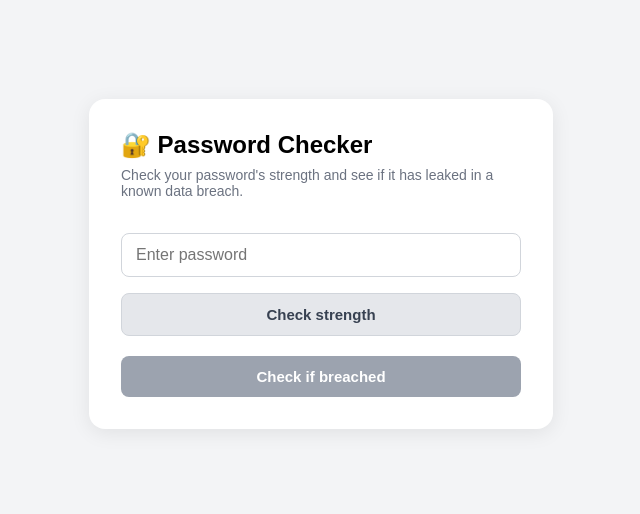
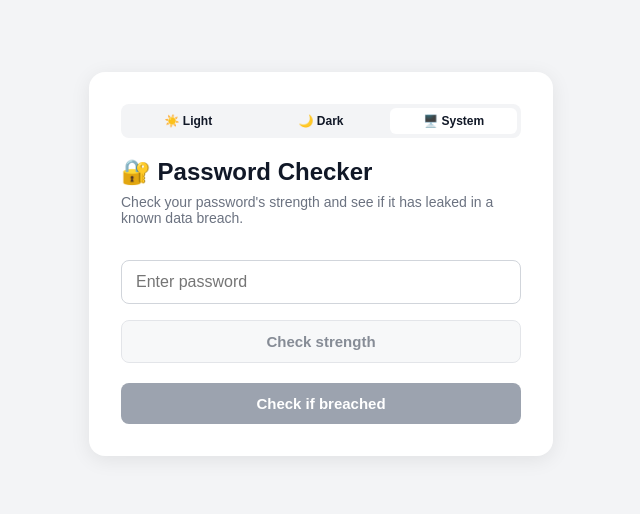
Before and after one commit to bibashthapa143/password-breach-checker-, a Next.js app: page / in a window 1280 px wide. Shown: the part 160-674 px from the top of the page, without its empty margins (319-959 px from the left). Built offline with nearby package versions, Linux system fonts and the light colour scheme.

Commit message:
add theme switching functionality and improve UI color handling

```diff
--- a/app/page.js
+++ b/app/page.js
@@ -1,6 +1,6 @@
 "use client";
 
-import { useState } from "react";
+import { useState, useEffect } from "react";
 import zxcvbn from "zxcvbn";
 
 export default function Home() {
@@ -9,11 +9,43 @@ export default function Home() {
   const [breachCount, setBreachCount] = useState(null); // null = not checked, -1 = error
   const [checking, setChecking] = useState(false);
 
-  // --- 1. Strength scoring using zxcvbn (made by Dropbox) ---
-  // zxcvbn checks against real leaked-password patterns, common words,
-  // keyboard patterns (like "qwerty"), dates, and repeated characters -
-  // much smarter than plain regex rules.
-  // It returns a score from 0 (worst) to 4 (best).
+  // --- Theme: "light", "dark", or "system" ---
+  const [theme, setTheme] = useState("system");
+  const [resolvedTheme, setResolvedTheme] = useState("light");
+
+  useEffect(() => {
+    if (theme === "system") {
+      const prefersDark = window.matchMedia("(prefers-color-scheme: dark)").matches;
+      setResolvedTheme(prefersDark ? "dark" : "light");
+    } else {
+      setResolvedTheme(theme);
+    }
+  }, [theme]);
+
+  useEffect(() => {
+    if (theme !== "system") return;
+    const media = window.matchMedia("(prefers-color-scheme: dark)");
+    function handleChange(e) {
+      setResolvedTheme(e.matches ? "dark" : "light");
+    }
+    media.addEventListener("change", handleChange);
+    return () => media.removeEventListener("change", handleChange);
+  }, [theme]);
+
+  const isDark = resolvedTheme === "dark";
+
+  const colors = {
+    pageBg: isDark ? "#111827" : "#f3f4f6",
+    cardBg: isDark ? "#1f2937" : "#fff",
+    text: isDark ? "#f9fafb" : "#111827",
+    subtext: isDark ? "#9ca3af" : "#6b7280",
+    inputBg: isDark ? "#111827" : "#fff",
+    inputBorder: isDark ? "#374151" : "#d1d5db",
+    barTrack: isDark ? "#374151" : "#e5e7eb",
+    strengthBtnBg: isDark ? "#374151" : "#f3f4f6",
+    strengthBtnText: isDark ? "#f9fafb" : "#374151",
+  };
+
   function getStrength(pwd) {
     const result = zxcvbn(pwd);
     if (result.score <= 1) return "Weak";
@@ -21,10 +53,6 @@ export default function Home() {
     return "Strong";
   }
 
-  // --- 2. Turn the password into a SHA-1 hash ---
-  // We never send the real password anywhere. We only send the first
-  // 5 characters of its hash to the breach API (this is called
-  // "k-anonymity" - it's how haveibeenpwned.com protects your password).
   async function sha1(text) {
     const data = new TextEncoder().encode(text);
     const hashBuffer = await crypto.subtle.digest("SHA-1", data);
@@ -35,7 +63,6 @@ export default function Home() {
       .toUpperCase();
   }
 
-  // --- 3. Ask the "Have I Been Pwned" API if this password leaked before ---
   async function checkBreach() {
     if (!password) return;
     setChecking(true);
@@ -43,13 +70,12 @@ export default function Home() {
 
     try {
       const hash = await sha1(password);
-      const prefix = hash.slice(0, 5); // first 5 chars, sent to API
-      const suffix = hash.slice(5); // rest, kept on our side only
+      const prefix = hash.slice(0, 5);
+      const suffix = hash.slice(5);
 
       const response = await fetch(`https://api.pwnedpasswords.com/range/${prefix}`);
       const text = await response.text();
 
-      // API returns many lines like: "SUFFIX:COUNT"
       const lines = text.split("\n");
       let found = 0;
       for (const line of lines) {
@@ -61,13 +87,11 @@ export default function Home() {
       }
       setBreachCount(found);
 
-      // Even if the password looks complex, a leaked password is never
-      // actually safe. Force the label to "Weak" if it's been breached.
       if (found > 0) {
         setStrength("Weak");
       }
     } catch (error) {
-      setBreachCount(-1); // something went wrong (e.g. no internet)
+      setBreachCount(-1);
     }
 
     setChecking(false);
@@ -76,49 +100,86 @@ export default function Home() {
   function handleChange(e) {
     const value = e.target.value;
     setPassword(value);
-    setStrength(null); // clear old result whenever password changes
+    setStrength(null);
     setBreachCount(null);
   }
 
-  // Runs when the "Check strength" button is clicked
   function handleCheckStrength() {
     if (!password) return;
     setStrength(getStrength(password));
   }
 
-  // Color + fill-width for each strength level (used for the little bar below the input)
   const strengthStyle = {
     Weak: { color: "#e53935", width: "33%" },
     Medium: { color: "#fb8c00", width: "66%" },
     Strong: { color: "#43a047", width: "100%" },
   };
 
+  const themeOptions = [
+    { value: "light", label: "☀️ Light" },
+    { value: "dark", label: "🌙 Dark" },
+    { value: "system", label: "🖥️ System" },
+  ];
+
   return (
-    // Gray full-page background, card centered in the middle
     <main
       style={{
         minHeight: "100vh",
-        background: "#f3f4f6",
+        background: colors.pageBg,
         display: "flex",
         alignItems: "center",
         justifyContent: "center",
         fontFamily: "sans-serif",
         padding: 16,
+        transition: "background 0.2s ease",
       }}
     >
-      {/* White card */}
       <div
         style={{
           width: "100%",
           maxWidth: 400,
-          background: "#fff",
+          background: colors.cardBg,
           borderRadius: 16,
           padding: 32,
           boxShadow: "0 4px 20px rgba(0,0,0,0.08)",
+          transition: "background 0.2s ease",
         }}
       >
-        <h1 style={{ fontSize: 24, margin: 0 }}>🔐 Password Checker</h1>
-        <p style={{ color: "#6b7280", fontSize: 14, marginTop: 8 }}>
+        <div
+          style={{
+            display: "flex",
+            gap: 6,
+            marginBottom: 20,
+            background: colors.pageBg,
+            padding: 4,
+            borderRadius: 8,
+          }}
+        >
+          {themeOptions.map((option) => (
+            <button
+              key={option.value}
+              onClick={() => setTheme(option.value)}
+              style={{
+                flex: 1,
+                padding: "6px 8px",
+                fontSize: 12,
+                fontWeight: "bold",
+                border: "none",
+                borderRadius: 6,
+                cursor: "pointer",
+                background: theme === option.value ? colors.cardBg : "transparent",
+                color: colors.text,
+              }}
+            >
+              {option.label}
+            </button>
+          ))}
+        </div>
+
+        <h1 style={{ fontSize: 24, margin: 0, color: colors.text }}>
+          🔐 Password Checker
+        </h1>
+        <p style={{ color: colors.subtext, fontSize: 14, marginTop: 8 }}>
           Check your password's strength and see if it has leaked in a known
           data breach.
         </p>
@@ -134,9 +195,11 @@ export default function Home() {
             fontSize: 16,
             boxSizing: "border-box",
             marginTop: 20,
-            border: "1px solid #d1d5db",
+            border: `1px solid ${colors.inputBorder}`,
             borderRadius: 8,
             outline: "none",
+            background: colors.inputBg,
+            color: colors.text,
           }}
         />
 
@@ -149,23 +212,23 @@ export default function Home() {
             marginTop: 16,
             fontSize: 15,
             fontWeight: "bold",
-            color: "#374151",
-            background: !password ? "#e5e7eb" : "#f3f4f6",
-            border: "1px solid #d1d5db",
+            color: colors.strengthBtnText,
+            background: colors.strengthBtnBg,
+            border: `1px solid ${colors.inputBorder}`,
             borderRadius: 8,
             cursor: !password ? "not-allowed" : "pointer",
+            opacity: !password ? 0.6 : 1,
           }}
         >
           Check strength
         </button>
 
-        {/* Strength bar, only shows after clicking "Check strength" */}
         {strength && (
           <div style={{ marginTop: 12 }}>
             <div
               style={{
                 height: 8,
-                background: "#e5e7eb",
+                background: colors.barTrack,
                 borderRadius: 4,
                 overflow: "hidden",
               }}
@@ -212,7 +275,6 @@ export default function Home() {
           {checking ? "Checking..." : "Check if breached"}
         </button>
 
-        {/* Result box, color-coded and only shown after a check */}
         {breachCount !== null && breachCount >= 0 && (
           <div
             style={{
```
